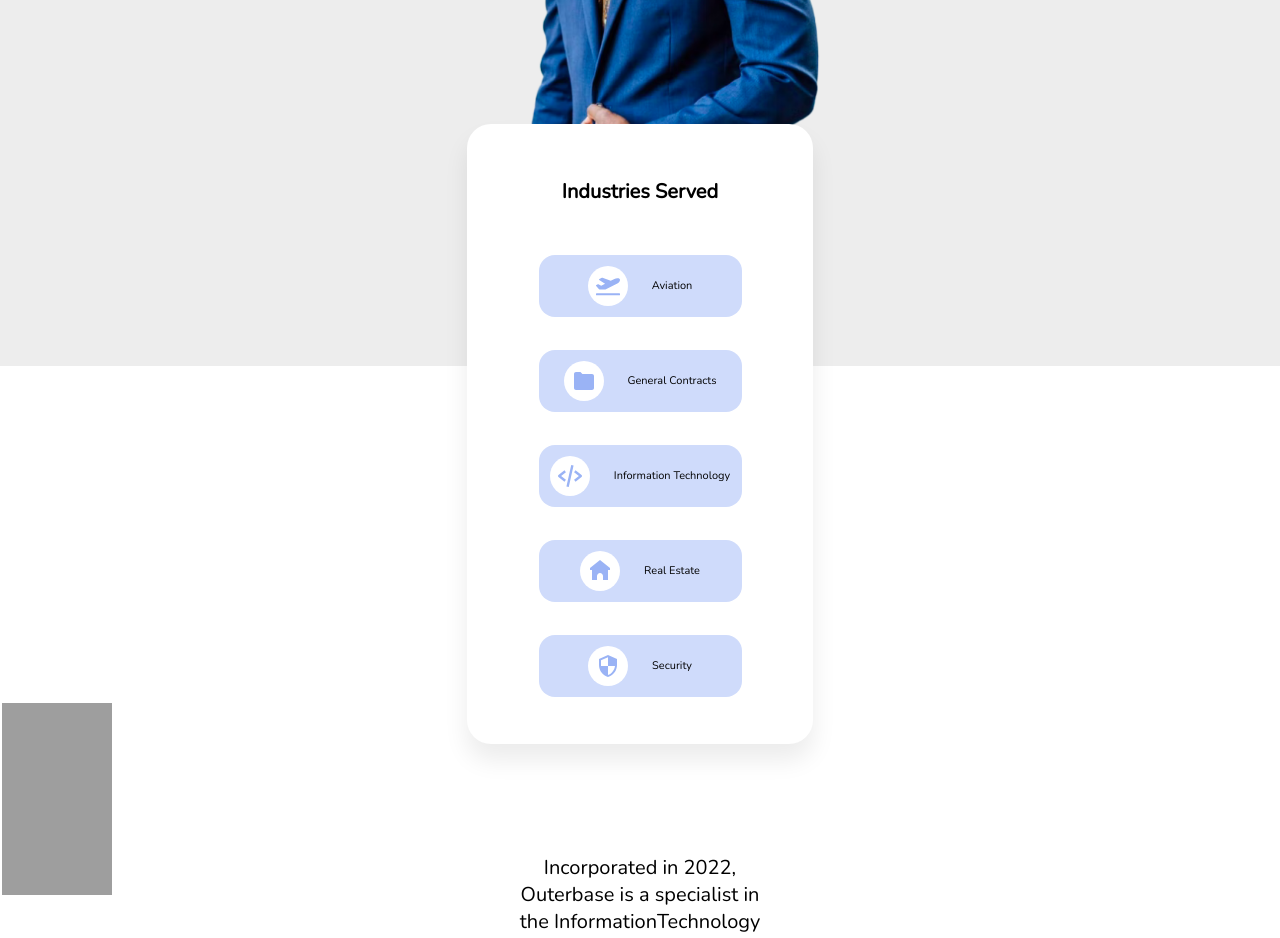
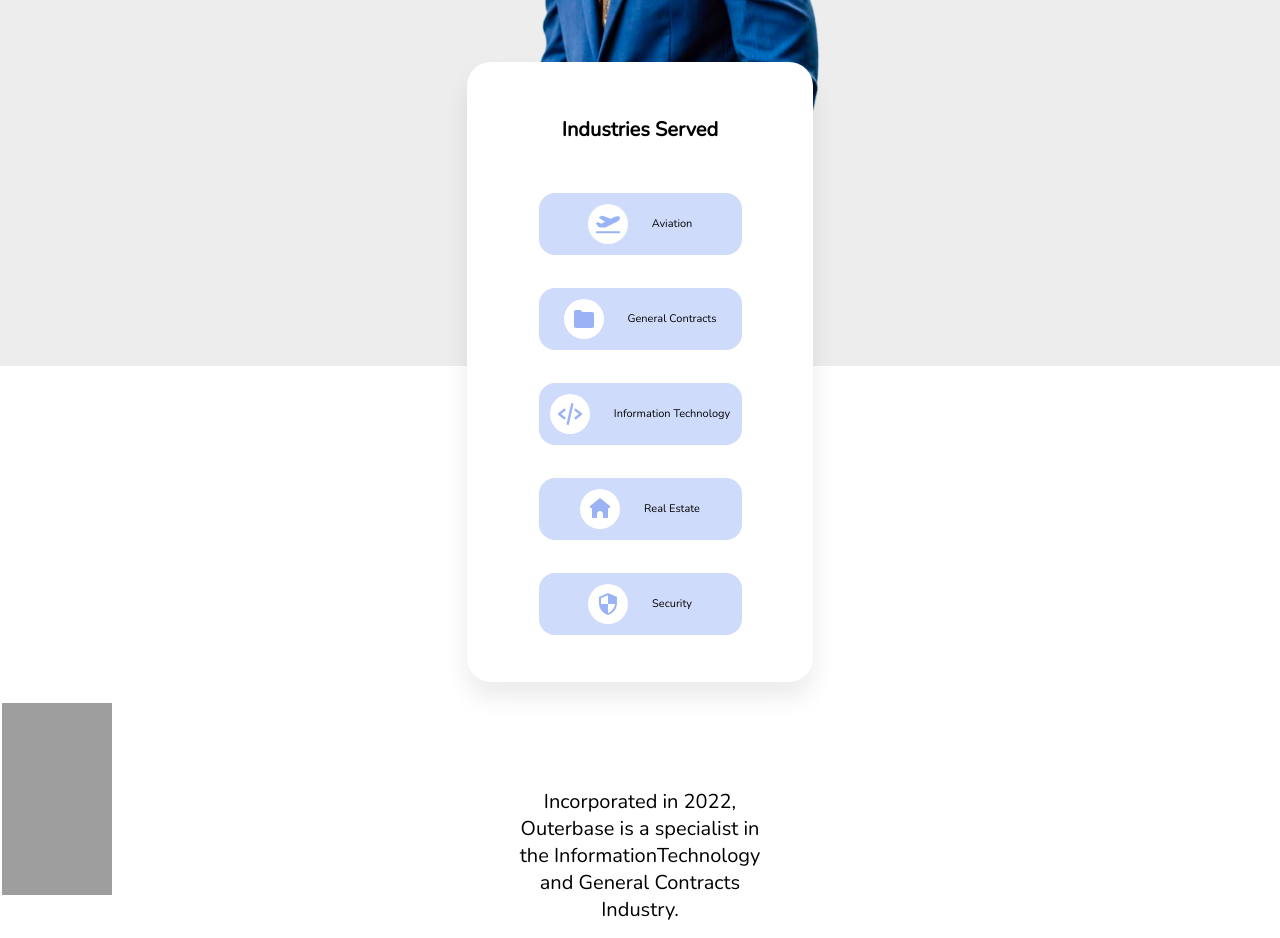
Before and after one commit to Taofiqq/outerbase, a React (Create React App) app: page / in a window 1280 px wide. Shown: the part 1000-1938 px from the top of the page. Built offline with nearby package versions, Linux system fonts and the light colour scheme; grey boxes are pictures that could not be loaded.

Commit message:
added styles

```diff
--- a/src/components/Home.jsx
+++ b/src/components/Home.jsx
@@ -200,16 +200,19 @@
     height: 30rem;
   }
 `;
-// const Curve = styled.div`
-//   width: 100vw;
-//   height: 599px;
-//   background-color: #e5e5e5;
-//   border-radius: 299.5px 0px 0px 0px;
-//   position: absolute;
-//   top: 20rem;
-//   right: -15rem;
-//   z-index: 1;
-// `;
+
+const InformationContainer = styled.section`
+  background-color: #fff;
+  width: 100%;
+  height: 100vh;
+  position: relative;
+  display: flex;
+  flex-direction: column;
+  align-items: center;
+  justify-content: center;
+  padding: 0 2.25rem;
+  z-index: -10;
+`;
 
 const Industries = styled.div`
   padding-left: 1.38rem;
@@ -228,7 +231,7 @@
   border-radius: 24px;
   padding-top: 2.75rem;
   padding-bottom: 2.75rem;
-  margin-top: -39rem;
+  margin-top: -22rem;
 `;
 const IndustryContainer = styled.div`
   padding-bottom: 5rem;
@@ -271,20 +274,6 @@
 const IconText = styled.p`
   font-size: 11px;
 `;
-
-const InformationContainer = styled.section`
-  background-color: #fff;
-  width: 100%;
-  height: 150vh;
-  position: relative;
-  display: flex;
-  flex-direction: column;
-  align-items: center;
-  justify-content: center;
-  padding: 0 2.25rem;
-  z-index: -10;
-`;
-
 const InformationWrapper = styled.div`
   display: flex;
   flex-direction: column;
```
